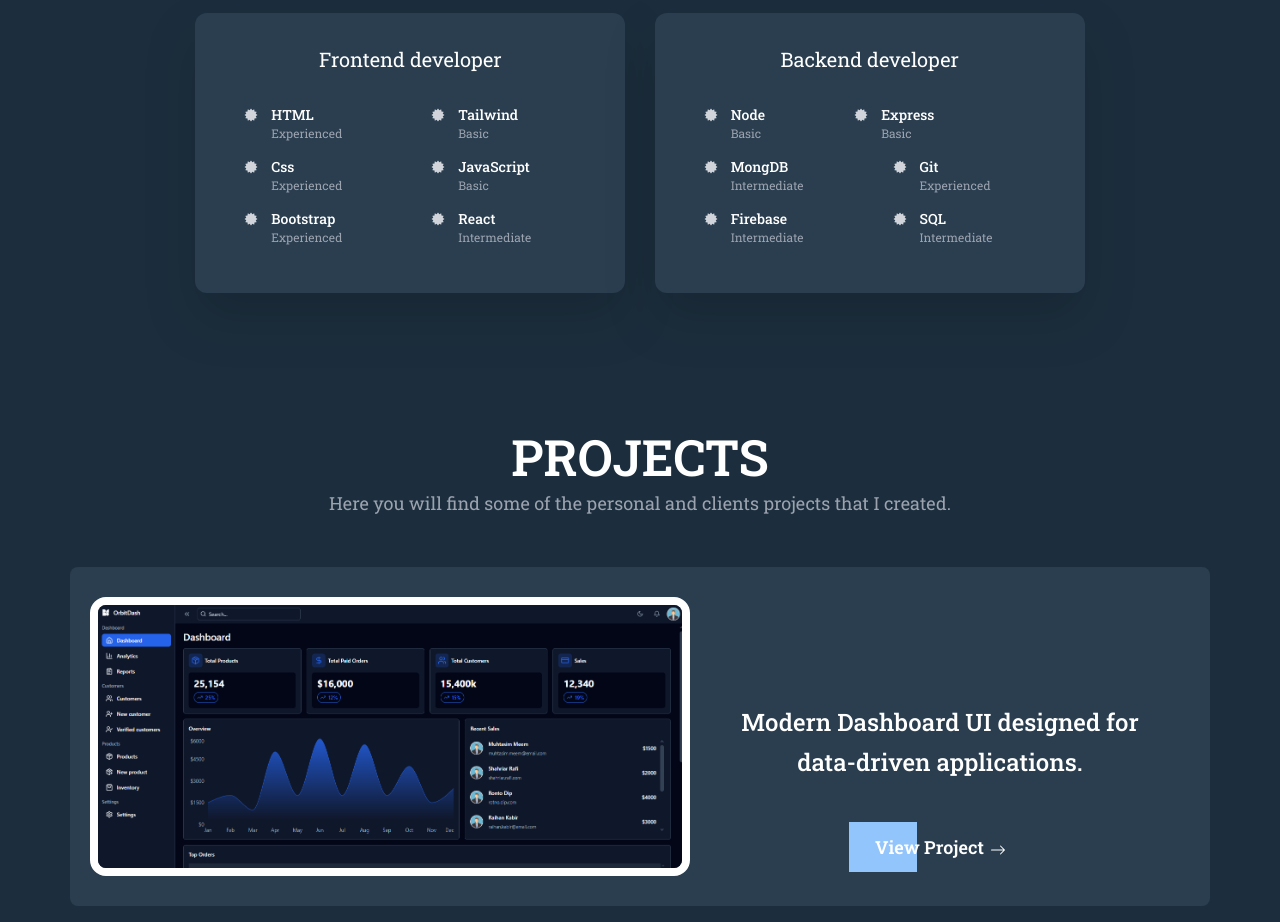
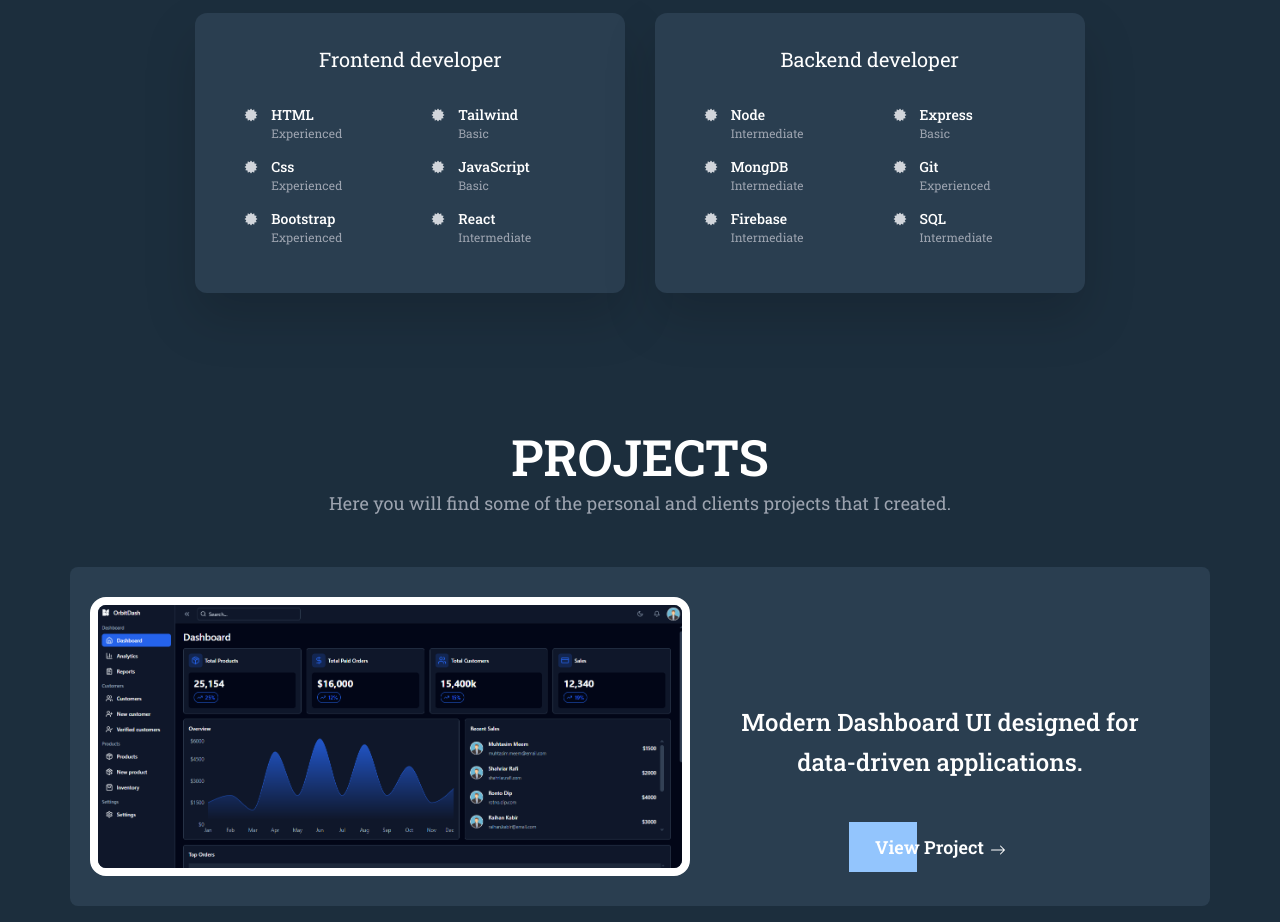
Before and after one commit to smRid/Personal-Portfolio, a React (Vite) app: page / in a window 1280 px wide. Shown: the part 1760-2682 px from the top of the page. Built offline with nearby package versions, Linux system fonts and the light colour scheme; a web font is replaced by a local one.

Commit message:
code update

```diff
--- a/src/pages/Home.jsx
+++ b/src/pages/Home.jsx
@@ -188,7 +188,7 @@ export default function Home() {
                   <TiStarburst className='mt-0.5 text-gray-300' />
                   <div>
                     <h5 className='text-sm text-white font-medium  font-robo'>Node</h5>
-                    <p className='text-xs text-gray-400 font-normal  font-robo' >Basic</p>
+                    <p className='text-xs text-gray-400 font-normal  font-robo' >Intermediate</p>
                   </div>
                 </Flex>
 
```
